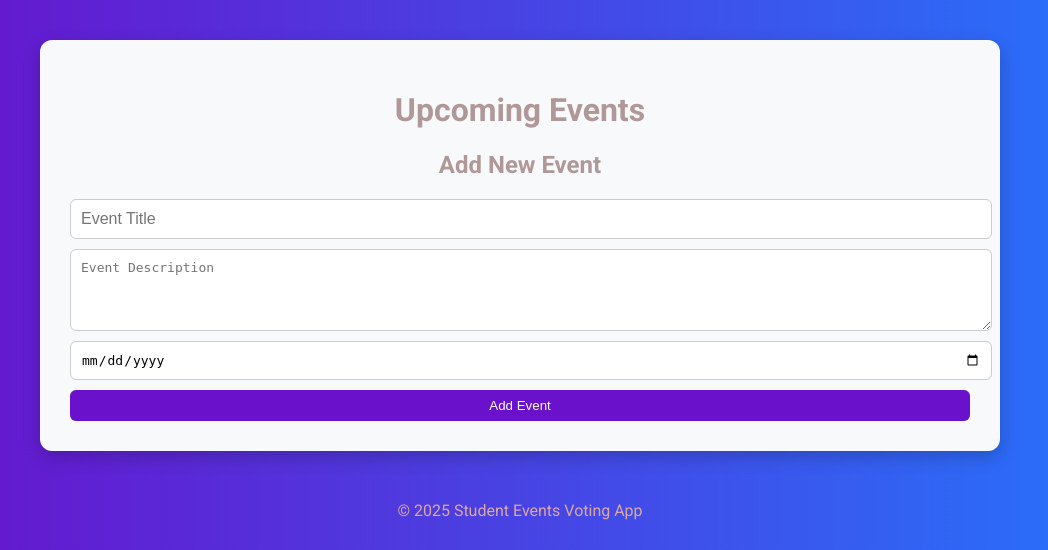
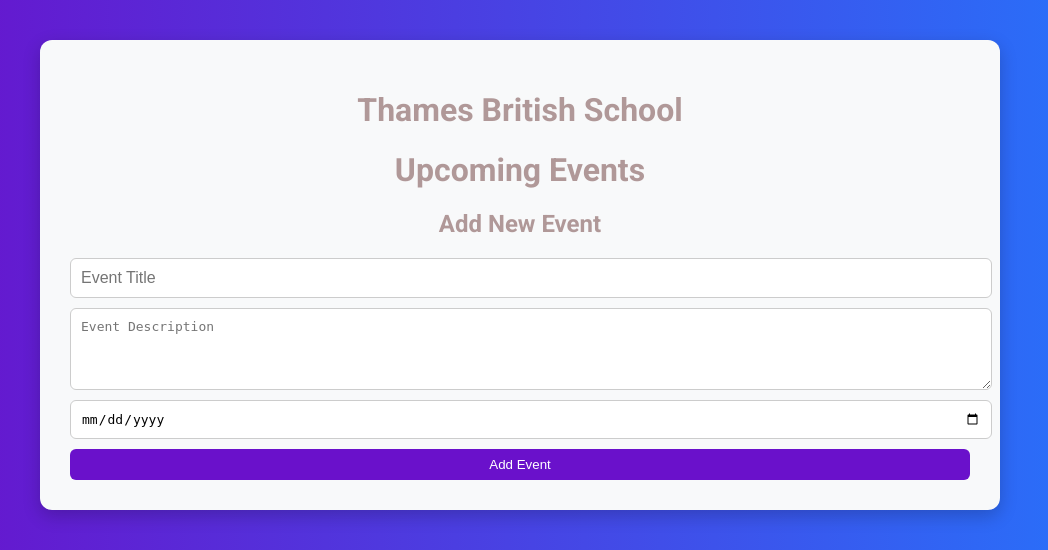
Before and after one commit to faiezmhamdi-prog/TBS-events, a Flask app: page / in a window 1280 px wide. Shown: the top 550 px of the page, without its empty margins (120-1168 px from the left). Run offline with Flask 3, Linux system fonts and the light colour scheme.

Commit message:
Update index.html

```diff
--- a/templates/index.html
+++ b/templates/index.html
@@ -94,6 +94,7 @@
 </head>
 <body>
     <div class="container">
+        <h1>Thames British School</h1>
         <h1>Upcoming Events</h1>
         <ul>
             {% for id, event in events.items() %}
```
